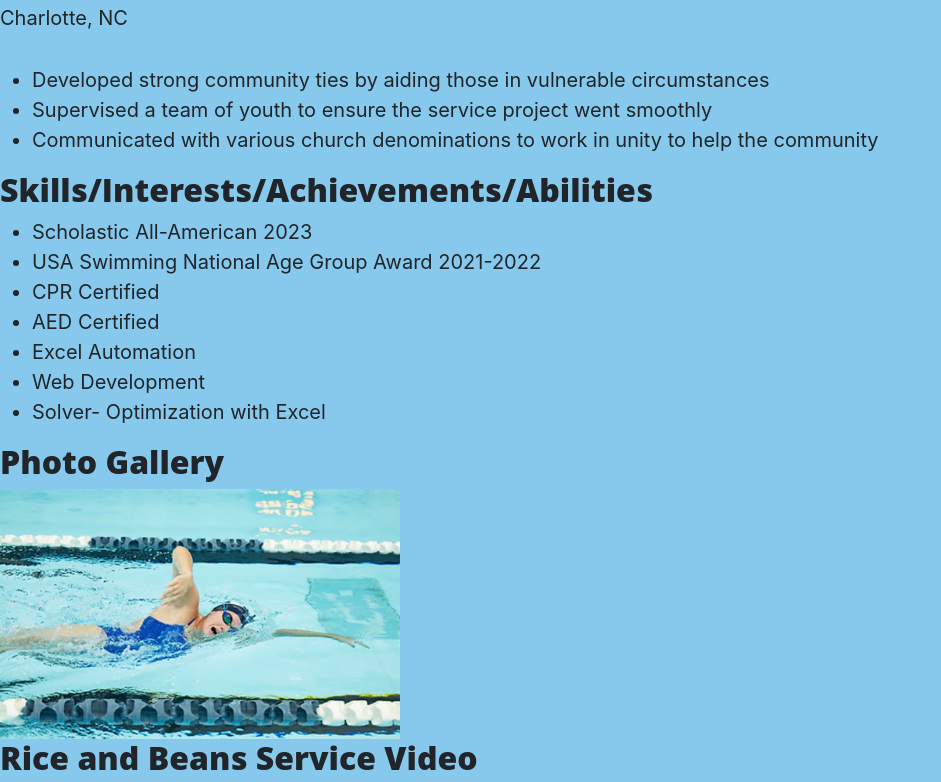
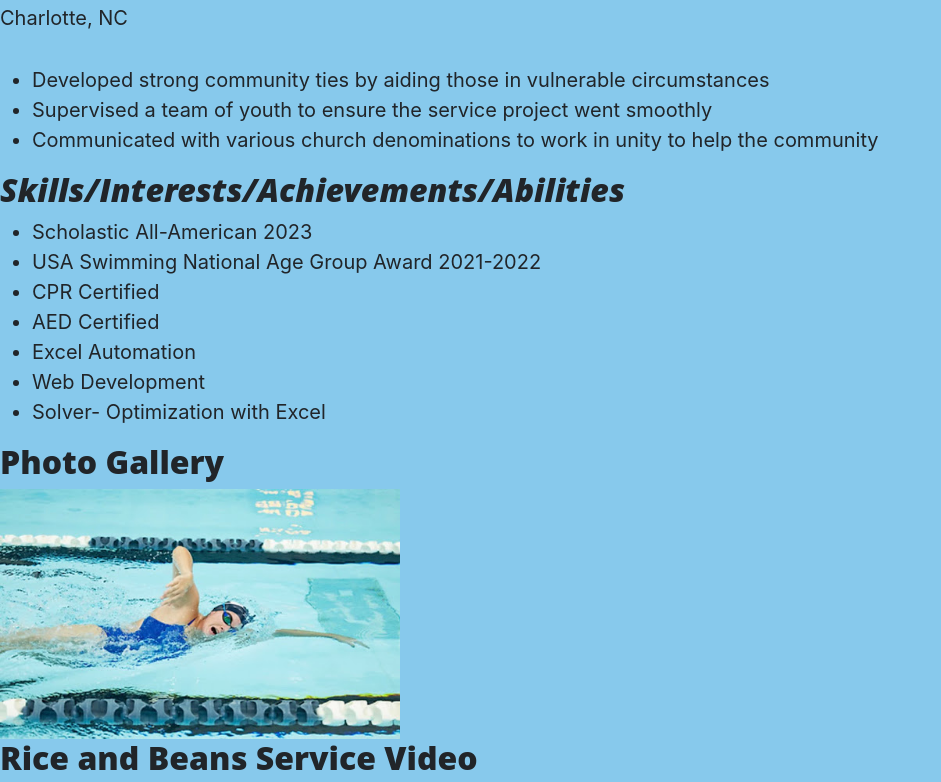
Before and after one commit to karaswim/IS201, a plain HTML site: page Resume2.html in a window 1280 px wide. Shown: the part 1839-2621 px from the top of the page, without its empty margins (0-941 px from the left). Drawn offline with Linux system fonts and the light colour scheme; files that its build step writes are made by us from their sources.

Commit message:
Update Resume2.html

```diff
--- a/Resume2.html
+++ b/Resume2.html
@@ -91,7 +91,7 @@
             </section>
 
             <section id="skills" class="section">
-                <h2>Skills/Interests/Achievements/Abilities</h2>
+                <h2><em>Skills/Interests/Achievements/Abilities</em></h2>
                 <ul>
                     <li>Scholastic All-American 2023</li>
                     <li>USA Swimming National Age Group Award 2021-2022</li>
```
